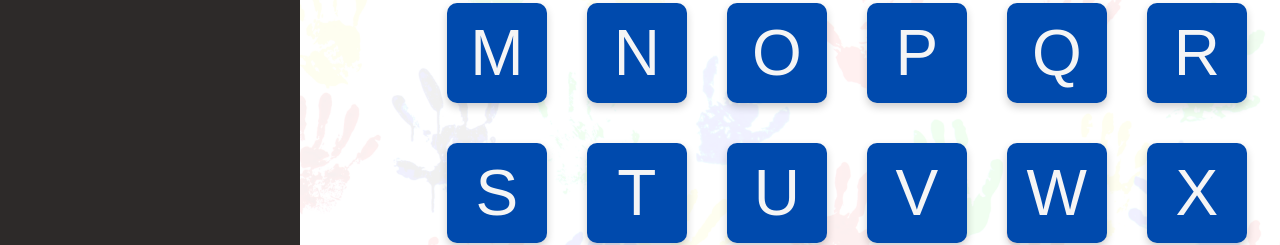
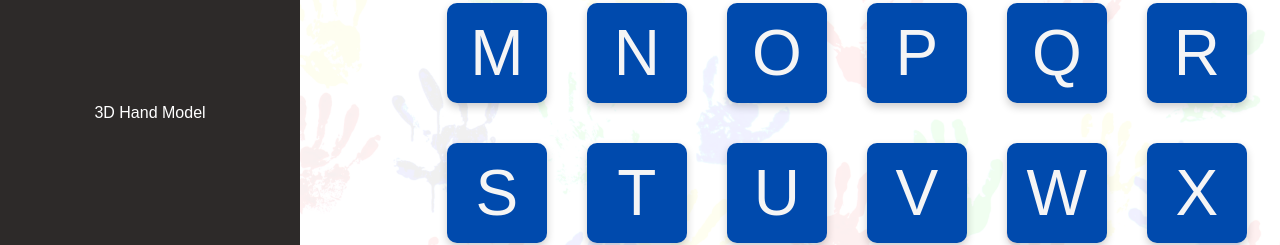
Before and after one commit to LiztiAthy/BiBIM, a plain HTML site: page 2d.html in a window 1280 px wide. Shown: the part 327-572 px from the top of the page. Drawn offline with Linux system fonts and the light colour scheme.

Commit message:
Update 2d.html

```diff
--- a/2d.html
+++ b/2d.html
@@ -15,6 +15,10 @@
 
                 <li class="link">
                     <a href="handtuto.html" target="_blank">3D Hand</a>
+                </li>
+
+                    <li class="link">
+                    <a href="handmodel.html" target="_blank">3D Hand Model</a>
                 </li>
 
             </ul>
```
